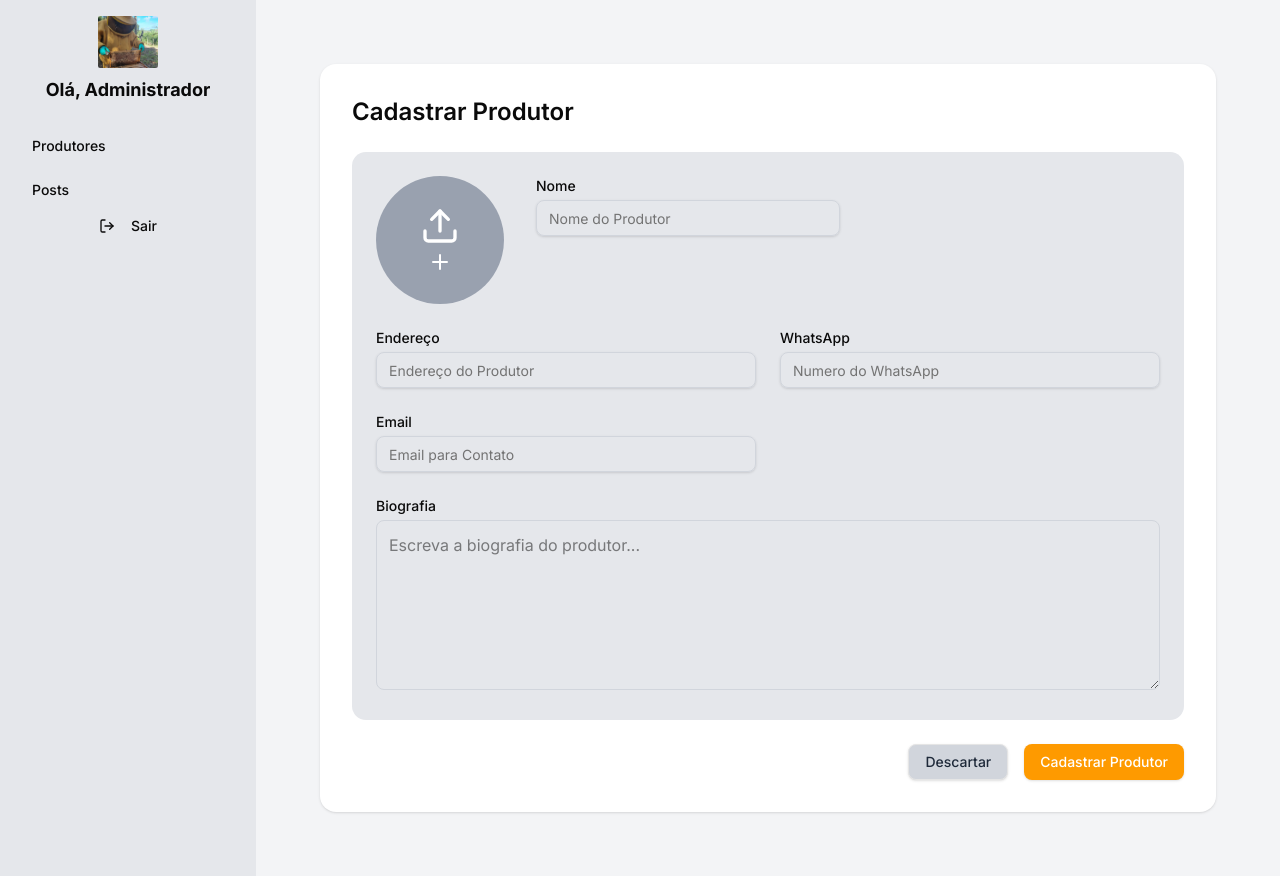
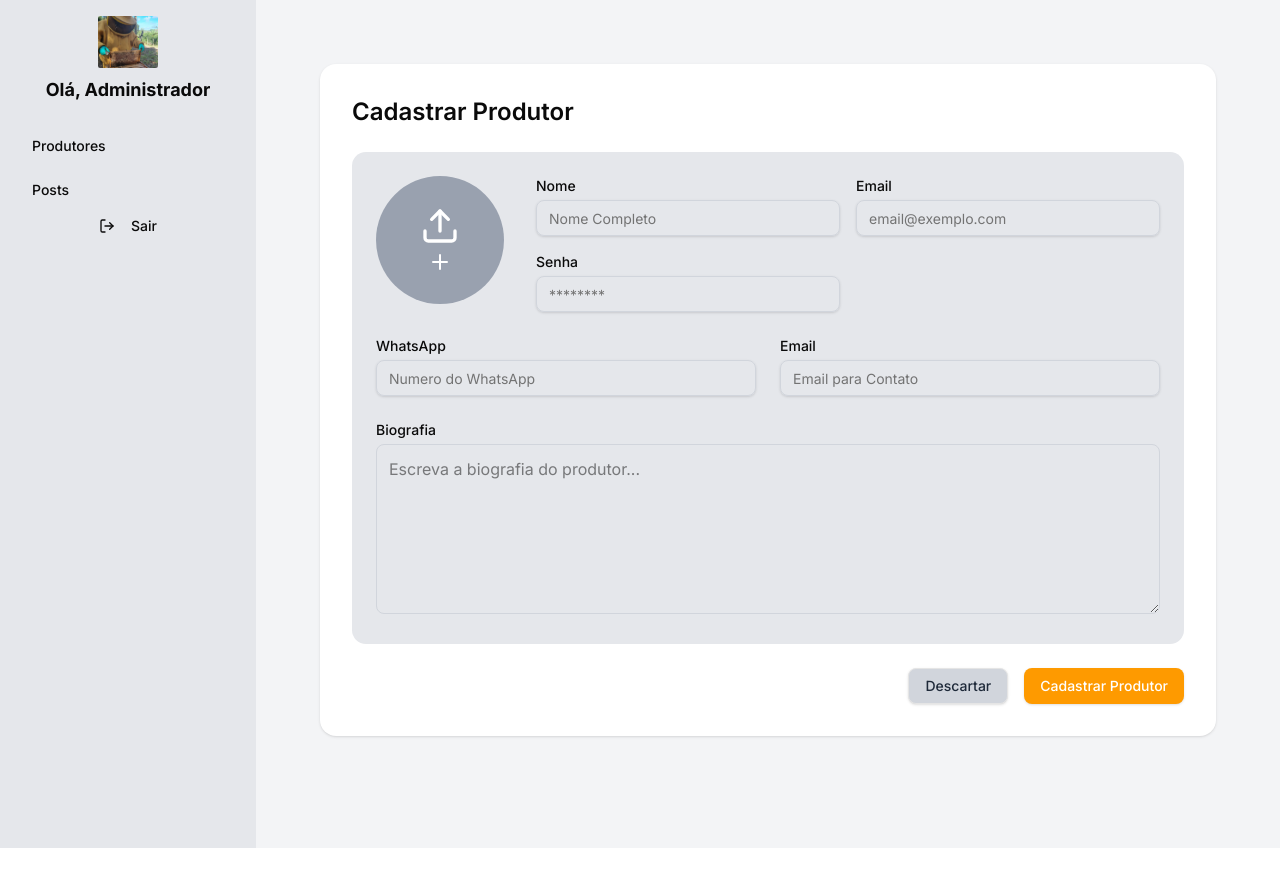
Before and after one commit to GuilhermeMarqus/Moreilandia, a Next.js app: page /admin/cadastroprod in a window 1280 px wide. After the commit the page ends 848 px from the top, so only its background shows below. Built offline with nearby package versions, Linux system fonts and the light colour scheme.

Commit message:
fix: The functionality creates a producer user, but the API/producer route is inconsistent.

```diff
--- a/package.json
+++ b/package.json
@@ -14,7 +14,7 @@
     "@radix-ui/react-scroll-area": "^1.2.10",
     "@radix-ui/react-select": "^2.2.6",
     "@radix-ui/react-slot": "^1.2.3",
-    "axios": "^1.12.2",
+    "axios": "^1.13.2",
     "better-auth": "^1.3.31",
     "class-variance-authority": "^0.7.1",
     "clsx": "^2.1.1",
--- a/src/app/(private)/admin/cadastroprod/page.tsx
+++ b/src/app/(private)/admin/cadastroprod/page.tsx
@@ -7,26 +7,35 @@ import { Plus, Upload, CheckCircle2 } from "lucide-react"; // Adicionar PenLine
 import { Input } from "@/components/ui/input";
 import { Label } from "@/components/ui/label";
 import { useRouter } from "next/navigation"; // Importar useRouter
-import { v4 as uuidv4 } from "uuid"; // Importar uuid para gerar IDs únicos
+import axios from "axios"; // Importar axios
+
+interface NewUserData {
+  nome: string;
+  email: string;
+  senha: string;
+  papel: "PRODUTOR";
+}
 
 interface ProdutorData {
   id?: string; // ID do produtor (opcional, gerado pelo backend)
-  nome: string;
-  endereco: string;
-  contato_whatsapp: string; // Alterado de 'telefone'
-  contato_email: string; // Alterado de 'email'
-  userId: string; // ID do ADMIN que está cadastrando
+  contato_whatsapp: string;
+  contato_email: string;
+  userId: string; // ID do usuário que é o produtor (não opcional)
   biografia: string;
-  foto_perfil: string; // Alterado de 'imagem'
+  foto_perfil: string;
 }
 
 export default function CadastrarProdutorPage() {
-  const [produtor, setProdutor] = useState<ProdutorData>({
+  const [newProducerData, setNewProducerData] = useState<
+    NewUserData & ProdutorData
+  >({
     nome: "",
-    endereco: "",
+    email: "",
+    senha: "",
+    papel: "PRODUTOR", // Define o papel como PRODUTOR por padrão
     contato_whatsapp: "",
     contato_email: "",
-    userId: "",
+    userId: "", // Será preenchido após a criação do usuário
     biografia: "",
     foto_perfil: "",
   });
@@ -36,18 +45,10 @@ export default function CadastrarProdutorPage() {
   const fileInputRef = useRef<HTMLInputElement | null>(null);
   const router = useRouter(); // Inicializar useRouter
 
-  // useEffect(() => {
-  //   const storedUser = localStorage.getItem("user");
-  //   if (storedUser) {
-  //     const user = JSON.parse(storedUser);
-  //     setProdutor((prev) => ({ ...prev, userId: user.id }));
-  //   }
-  // }, []);
-
   const handleChange = (
     e: React.ChangeEvent<HTMLInputElement | HTMLTextAreaElement>
   ) => {
-    setProdutor({ ...produtor, [e.target.name]: e.target.value });
+    setNewProducerData({ ...newProducerData, [e.target.name]: e.target.value });
     setSalvo(false);
   };
 
@@ -55,7 +56,7 @@ export default function CadastrarProdutorPage() {
     const file = e.target.files?.[0];
     if (file) {
       const imageUrl = URL.createObjectURL(file);
-      setProdutor({ ...produtor, foto_perfil: imageUrl });
+      setNewProducerData({ ...newProducerData, foto_perfil: imageUrl });
       setSalvo(false);
     }
   };
@@ -68,92 +69,138 @@ export default function CadastrarProdutorPage() {
     const token = localStorage.getItem("moreilandia.token");
 
     if (!token) {
-      alert("Você precisa estar logado para cadastrar um produtor");
+      alert("Você precisa estar logado para cadastrar um produtor.");
       setCarregando(false);
       return;
     }
 
     if (
-      !produtor.nome ||
-      !produtor.endereco ||
-      !produtor.contato_whatsapp ||
-      !produtor.contato_email ||
-      !produtor.biografia
+      !newProducerData.nome ||
+      !newProducerData.email ||
+      !newProducerData.senha ||
+      !newProducerData.contato_whatsapp ||
+      !newProducerData.contato_email ||
+      !newProducerData.biografia
     ) {
-      alert("Preencha todos os campos obrigatórios antes de salvar.");
+      alert("Preencha todos os campos obrigatórios.");
       return;
     }
 
     const file = fileInputRef.current?.files?.[0];
 
+    if (!file) {
+      alert("Por favor, selecione uma imagem de perfil para o produtor.");
+      setCarregando(false);
+      return;
+    }
+
     setCarregando(true);
 
-    const formData = new FormData();
-    formData.append("nome", produtor.nome);
-    formData.append("endereco", produtor.endereco);
-    formData.append("contato_whatsapp", produtor.contato_whatsapp);
-    formData.append("email", produtor.contato_email); // Alterado para 'email'
-    formData.append("biografia", produtor.biografia);
-    formData.append("userId", produtor.userId);
-
-    if (file) {
-      formData.append("foto_perfil", file);
-    }
-
     try {
-      const response = await fetch(
-        "https://extensao-8-semestre-si-2025-2.onrender.com/api/produtor", // URL para cadastrar produtor
+      // 1. Criar o usuário PRODUTOR
+      const userResponse = await axios.post(
+        "https://extensao-8-semestre-si-2025-2.onrender.com/api/usuario",
         {
-          method: "POST",
+          nome: newProducerData.nome,
+          email: newProducerData.email,
+          senha: newProducerData.senha,
+          papel: "PRODUTOR",
+        },
+        {
           headers: {
             Authorization: `Bearer ${token}`,
-            // 'Content-Type': 'multipart/form-data', // Não defina manualmente, fetch faz isso automaticamente com FormData
           },
-          body: formData,
         }
       );
 
-      if (!response.ok) {
-        console.error("Detalhes da resposta de erro:", await response.json()); // Adicionado para depuração
-        throw new Error(`Erro ao cadastrar produtor: ${response.statusText}`);
+      const userId = userResponse.data.id; // Supondo que o ID do usuário criado seja retornado como 'id'
+      console.log("UserID obtido da criação do usuário (para produtor):", userId); // Log para depuração
+
+      // 2. Criar o perfil do produtor, vinculando ao userId recém-criado
+      const formData = new FormData();
+      formData.append("biografia", newProducerData.biografia);
+      formData.append("contato_whatsapp", newProducerData.contato_whatsapp);
+      formData.append("contato_email", newProducerData.contato_email);
+      if (file) {
+        formData.append("foto_perfil", file);
       }
 
-      const data = await response.json();
-      console.log("Produtor cadastrado:", data);
-      setCadastradoId(data.id); // Armazenar o ID do produtor cadastrado
+      console.log("Conteúdo do FormData para o perfil do produtor:"); // Log para depuração
+      for (let pair of formData.entries()) {
+        console.log(`${pair[0]}: ${pair[1]}`);
+      }
+
+      const produtorResponse = await axios.post(
+        `https://extensao-8-semestre-si-2025-2.onrender.com/api/usuario/${userId}/produtor`,
+        formData,
+        {
+          headers: {
+            Authorization: `Bearer ${token}`,
+            "Content-Type": "multipart/form-data",
+          },
+        }
+      );
+
+      if (
+        !produtorResponse.status ||
+        produtorResponse.status < 200 ||
+        produtorResponse.status >= 300
+      ) {
+        let errorData: any = produtorResponse.data;
+        throw new Error(
+          `Erro ao cadastrar perfil do produtor: ${
+            produtorResponse.status || "N/A"
+          } - ${
+            typeof errorData === "object" ? JSON.stringify(errorData) : errorData
+          }`
+        );
+      }
 
       setSalvo(true);
-      setProdutor({
+      setNewProducerData({
         nome: "",
-        endereco: "",
+        email: "",
+        senha: "",
+        papel: "PRODUTOR",
         contato_whatsapp: "",
         contato_email: "",
         userId: "",
         biografia: "",
         foto_perfil: "",
-      }); // Restaurado userId
+      });
       if (fileInputRef.current) {
         fileInputRef.current.value = ""; // Limpar o input de arquivo
       }
       setTimeout(() => setSalvo(false), 3000);
-    } catch (error) {
-      console.error(error);
-      alert("Erro ao salvar o produtor. Veja o console para mais detalhes.");
+    } catch (error: any) {
+      if (axios.isAxiosError(error) && error.response) {
+        console.error("Erro da API (Axios):", error.response.data);
+        console.error("Status do erro (Axios):", error.response.status);
+        const errorMessage = typeof error.response.data === 'object' && error.response.data !== null
+          ? JSON.stringify(error.response.data)
+          : error.response.data || error.message;
+        alert(`Erro: ${error.response.status} - ${errorMessage}`);
+      } else {
+        console.error("Erro desconhecido:", error);
+        alert(error.message || "Erro ao salvar o produtor.");
+      }
     } finally {
       setCarregando(false);
     }
   };
 
   const handleDescartar = () => {
-    setProdutor({
+    setNewProducerData({
       nome: "",
-      endereco: "",
+      email: "",
+      senha: "",
+      papel: "PRODUTOR",
       contato_whatsapp: "",
       contato_email: "",
       userId: "",
       biografia: "",
       foto_perfil: "",
-    }); // Restaurado userId
+    });
     setSalvo(false);
     if (fileInputRef.current) {
       fileInputRef.current.value = ""; // Limpar o input de arquivo
@@ -173,9 +220,9 @@ export default function CadastrarProdutorPage() {
               onClick={handleImageClick}
               className="relative w-32 h-32 rounded-full bg-gray-400 flex items-center justify-center cursor-pointer hover:bg-gray-500 transition-colors flex-shrink-0"
             >
-              {produtor.foto_perfil ? (
+              {newProducerData.foto_perfil ? (
                 <Image
-                  src={produtor.foto_perfil}
+                  src={newProducerData.foto_perfil}
                   alt="foto_perfil do Produtor"
                   fill
                   className="object-cover rounded-full"
@@ -195,48 +242,55 @@ export default function CadastrarProdutorPage() {
               />
             </div>
 
-            {/* Nome e ID - Ajustado para a direita da foto_perfil */}
+            {/* Campos de Nome, Email e Senha */}
             <div className="flex-1 grid grid-cols-1 md:grid-cols-2 gap-4 w-full">
               <div>
-                <Label
-                  htmlFor="nome"
-                  className="block text-sm font-medium mb-1"
-                >
+                <Label htmlFor="nome" className="block text-sm font-medium mb-1">
                   Nome
                 </Label>
                 <Input
                   id="nome"
                   type="text"
                   name="nome"
-                  value={produtor.nome}
+                  value={newProducerData.nome}
                   onChange={handleChange}
-                  placeholder="Nome do Produtor"
+                  placeholder="Nome Completo"
                   className="w-full p-3 rounded-md border border-gray-300 focus:outline-none focus:ring-2 focus:ring-amber-500"
                 />
               </div>
-              {/* O campo ID/userId foi removido da renderização, pois será gerado/obtido automaticamente */}
+              <div>
+                <Label htmlFor="email" className="block text-sm font-medium mb-1">
+                  Email
+                </Label>
+                <Input
+                  id="email"
+                  type="email"
+                  name="email"
+                  value={newProducerData.email}
+                  onChange={handleChange}
+                  placeholder="email@exemplo.com"
+                  className="w-full p-3 rounded-md border border-gray-300 focus:outline-none focus:ring-2 focus:ring-amber-500"
+                />
+              </div>
+              <div>
+                <Label htmlFor="senha" className="block text-sm font-medium mb-1">
+                  Senha
+                </Label>
+                <Input
+                  id="senha"
+                  type="password"
+                  name="senha"
+                  value={newProducerData.senha}
+                  onChange={handleChange}
+                  placeholder="********"
+                  className="w-full p-3 rounded-md border border-gray-300 focus:outline-none focus:ring-2 focus:ring-amber-500"
+                />
+              </div>
             </div>
           </div>
 
           {/* Contatos e Endereço */}
           <div className="grid grid-cols-1 md:grid-cols-2 gap-6">
-            <div>
-              <Label
-                htmlFor="endereco"
-                className="block text-sm font-medium mb-1"
-              >
-                Endereço
-              </Label>
-              <Input
-                id="endereco"
-                type="text"
-                name="endereco"
-                value={produtor.endereco}
-                onChange={handleChange}
-                placeholder="Endereço do Produtor"
-                className="w-full p-3 rounded-md border border-gray-300 focus:outline-none focus:ring-2 focus:ring-amber-500"
-              />
-            </div>
             <div>
               <Label
                 htmlFor="contato_whatsapp"
@@ -248,7 +302,7 @@ export default function CadastrarProdutorPage() {
                 id="contato_whatsapp"
                 type="text"
                 name="contato_whatsapp"
-                value={produtor.contato_whatsapp}
+                value={newProducerData.contato_whatsapp}
                 onChange={handleChange}
                 placeholder="Numero do WhatsApp"
                 className="w-full p-3 rounded-md border border-gray-300 focus:outline-none focus:ring-2 focus:ring-amber-500"
@@ -265,7 +319,7 @@ export default function CadastrarProdutorPage() {
                 id="contato_email"
                 type="email"
                 name="contato_email"
-                value={produtor.contato_email}
+                value={newProducerData.contato_email}
                 onChange={handleChange}
                 placeholder="Email para Contato"
                 className="w-full p-3 rounded-md border border-gray-300 focus:outline-none focus:ring-2 focus:ring-amber-500"
@@ -284,7 +338,7 @@ export default function CadastrarProdutorPage() {
             <textarea
               id="biografia"
               name="biografia"
-              value={produtor.biografia}
+              value={newProducerData.biografia}
               onChange={handleChange}
               placeholder="Escreva a biografia do produtor..."
               className="w-full p-3 rounded-md border border-gray-300 focus:outline-none focus:ring-2 focus:ring-amber-500"
--- a/src/app/(private)/login/page.tsx
+++ b/src/app/(private)/login/page.tsx
@@ -18,7 +18,12 @@ import { jwtDecode } from "jwt-decode"; // Importar jwtDecode
 //login de teste na pag prisma/seed.ts
 const Login = () => {
   const router = useRouter();
-  const { register, handleSubmit, formState: { errors }, setError } = useForm();
+  const {
+    register,
+    handleSubmit,
+    formState: { errors },
+    setError,
+  } = useForm();
 
   const handleLogin = async (data: any) => {
     try {
@@ -32,9 +37,17 @@ const Login = () => {
 
       const { token } = response.data; // A API retorna apenas o token e outros dados, o papel está dentro do token
 
-      const decodedToken: { nome: string, email: string, papel: string, iat: number, exp: number, sub: string } = jwtDecode(token);
+      const decodedToken: {
+        nome: string;
+        email: string;
+        papel: string;
+        iat: number;
+        exp: number;
+        sub: string;
+      } = jwtDecode(token);
       const userRole = decodedToken.papel;
-      const userInfo = { // Corrigido para extrair diretamente do decodedToken
+      const userInfo = {
+        // Corrigido para extrair diretamente do decodedToken
         nome: decodedToken.nome,
         email: decodedToken.email,
         papel: decodedToken.papel,
@@ -47,16 +60,11 @@ const Login = () => {
       localStorage.setItem("token", token);
       localStorage.setItem("user", JSON.stringify(userInfo)); // Armazenar as informações do usuário do token
 
-      // Remover logs de diagnóstico
-      // console.log("Objeto de usuário após login:", usuario);
-      // console.log("Papel do usuário (dentro de usuario.papel):", usuario?.papel);
-
       if (userRole === "PRODUTOR") {
         router.push("/produtor");
       } else if (userRole === "ADMIN") {
         router.push("/admin/produtores");
       } else {
-        // Rota padrão para outros papéis ou caso de erro
         router.push("/"); // Ou outra rota padrão
       }
     } catch (error: any) {
@@ -95,9 +103,19 @@ const Login = () => {
                     id="email"
                     type="email"
                     placeholder="seuemail@email.com"
-                    {...register("email", { required: "Email é obrigatório", pattern: { value: /^\S+@\S+$/i, message: "Email inválido" } })}
+                    {...register("email", {
+                      required: "Email é obrigatório",
+                      pattern: {
+                        value: /^\S+@\S+$/i,
+                        message: "Email inválido",
+                      },
+                    })}
                   />
-                  {errors.email && <p className="text-red-500 text-sm">{errors.email.message as string}</p>}
+                  {errors.email && (
+                    <p className="text-red-500 text-sm">
+                      {errors.email.message as string}
+                    </p>
+                  )}
                 </div>
                 <div className="grid gap-2">
                   <div className="flex items-center">
@@ -106,9 +124,19 @@ const Login = () => {
                   <Input
                     id="password"
                     type="password"
-                    {...register("password", { required: "Senha é obrigatória", minLength: { value: 6, message: "A senha deve ter no mínimo 6 caracteres" } })}
+                    {...register("password", {
+                      required: "Senha é obrigatória",
+                      minLength: {
+                        value: 6,
+                        message: "A senha deve ter no mínimo 6 caracteres",
+                      },
+                    })}
                   />
-                  {errors.password && <p className="text-red-500 text-sm">{errors.password.message as string}</p>}
+                  {errors.password && (
+                    <p className="text-red-500 text-sm">
+                      {errors.password.message as string}
+                    </p>
+                  )}
                 </div>
               </div>
             </form>
```
Also changed, not shown: 1 other file (tests, documents, lock files or other folders).
